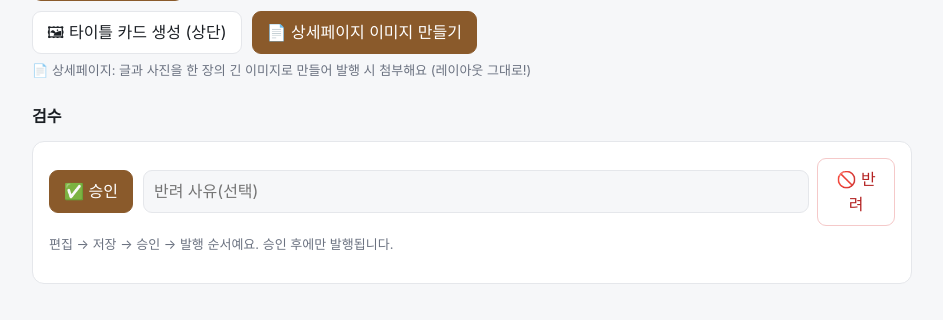
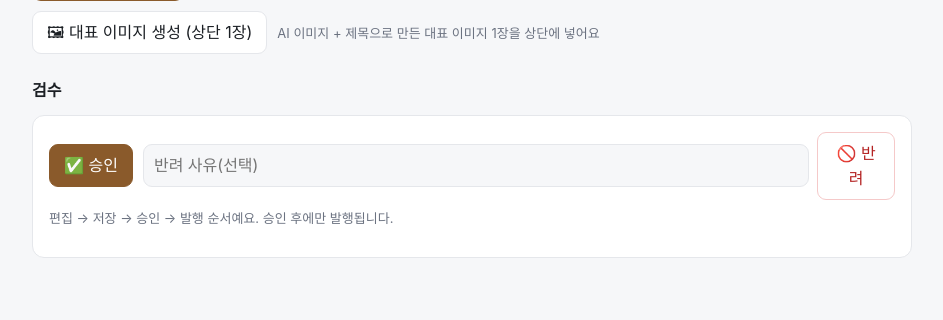
Before and after one commit to banedict84-star/ai-factory, a FastAPI app: template src/cafe/templates/draft.html in a window 1280 px wide. Shown: the part 671-991 px from the top of the page, without its empty margins (168-1111 px from the left). After the commit the page ends 929 px from the top, so only its background shows below. Run offline with FastAPI, Linux system fonts and the light colour scheme; the template is opened without the code that fills it, so the values that code supplies are empty.

Commit message:
이미지 UI 단순화 — 대표 이미지(타이틀 카드) 1장만
사용자 요청대로 소제목별 이미지/상세페이지 버튼을 UI 에서 제거하고, 대표
이미지(타이틀 카드) 1장 생성 버튼만 남긴다. (백엔드 상세페이지 코드는 유지하나
UI 미노출)

Co-Authored-By: Claude Opus 4.8 <noreply@anthropic.com>
Claude-Session: https://claude.ai/code/session_01GrGqLP8PxRwe1oByB52DCn

```diff
--- a/src/cafe/templates/draft.html
+++ b/src/cafe/templates/draft.html
@@ -37,23 +37,11 @@
 
   <div class="row" style="margin-top:10px">
     <form method="post" action="/draft/{{ d.id }}/images"
-          onsubmit="return confirm('제목이 얹힌 타이틀 카드 이미지를 생성해 글 상단에 넣습니다. 몇 초 걸리고 OpenAI 이미지 비용이 듭니다. 진행할까요?');">
-      <button type="submit">🖼 타이틀 카드 생성 (상단)</button>
+          onsubmit="return confirm('제목이 얹힌 대표 이미지(타이틀 카드) 1장을 생성해 글 상단에 넣습니다. 몇 초 걸리고 OpenAI 이미지 비용이 듭니다. 진행할까요?');">
+      <button type="submit">🖼 대표 이미지 생성 (상단 1장)</button>
     </form>
-    <form method="post" action="/draft/{{ d.id }}/detail"
-          onsubmit="return confirm('글+이미지를 하나의 상세페이지 이미지로 만듭니다. 소제목마다 이미지를 생성하므로 1분쯤 걸리고 OpenAI 비용이 듭니다. 진행할까요?');">
-      <button type="submit" class="primary">📄 상세페이지 이미지 만들기</button>
-    </form>
+    <span class="sub">AI 이미지 + 제목으로 만든 대표 이미지 1장을 상단에 넣어요</span>
   </div>
-  <p class="sub" style="margin-top:6px">📄 상세페이지: 글과 사진을 한 장의 긴 이미지로 만들어 발행 시 첨부해요 (레이아웃 그대로!)</p>
-
-  {% if d.post.detail_image_url %}
-  <div class="card">
-    <div class="row"><span class="badge green">상세페이지 준비됨</span>
-      <span class="sub">발행하면 이 이미지가 첨부되고, 본문 텍스트도 함께 올라가요.</span></div>
-    <img src="{{ d.post.detail_image_url }}" style="max-width:100%;border:1px solid var(--border);border-radius:8px;margin-top:8px">
-  </div>
-  {% endif %}
 
   <!-- 드래그 선택 시 뜨는 플로팅 툴바 -->
   <div id="seltools" style="display:none;position:absolute;z-index:50;gap:6px;
```
